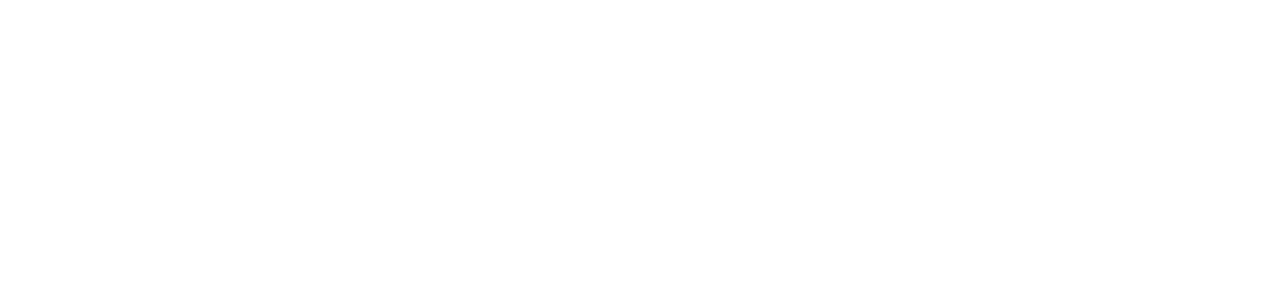
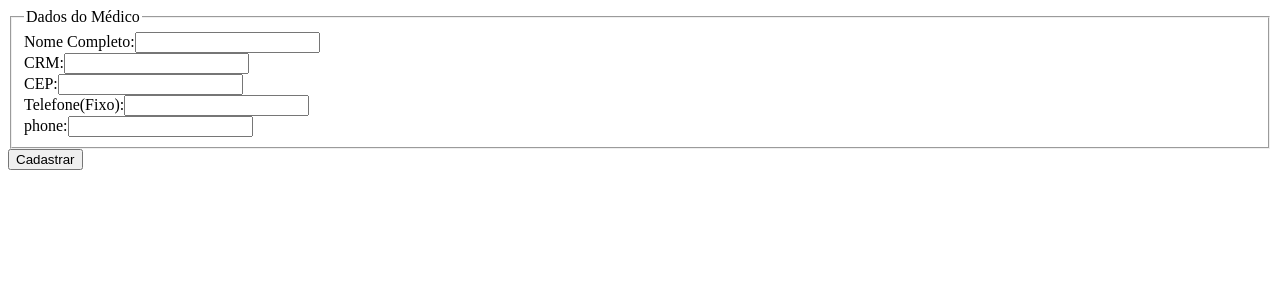
Before and after one commit to TGF0911/teste-gcb, a React (Create React App) app in the folder web/: page /create-doctors in a window 1280 px wide. Shown: the top 300 px of the page. Built offline with nearby package versions, Linux system fonts and the light colour scheme.

Commit message:
Add CreateDoctor Page

```diff
--- a/web/src/pages/CreateDoctors.tsx
+++ b/web/src/pages/CreateDoctors.tsx
@@ -1,9 +1,52 @@
-import React from 'react'
+import React, {FormEvent, useState} from 'react'
 
 export default function CreateDoctors(){
+
+  const [name, setName] = useState('')
+  const [crm, setCrm] = useState('')
+  const [cep, setCep] = useState('')
+  const [landline, setLandline] = useState('')
+  const [phone, setPhone] = useState('')
+  const [specialties, setSpecialties] = useState([])
+
+  async function handleSubmit(e : FormEvent){
+
+  }
+
   return(
     <div id="create-doctor-container">
+      <form onSubmit={handleSubmit} >
+        <fieldset>
+          <legend>Dados do Médico</legend>
+          <div className="input-block">
+            <label htmlFor="name">Nome Completo:</label>
+            <input type="text" id="name" value={name} onChange={e => setName(e.target.value)}/>
+          </div>
 
+          <div className="input-block">
+            <label htmlFor="crm">CRM:</label>
+            <input type="text" id="crm" value={crm} onChange={e => setCrm(e.target.value)}/>
+          </div>
+
+          <div className="input-block">
+            <label htmlFor="cep">CEP:</label>
+            <input type="text" id="cep" value={cep} onChange={e => setCep(e.target.value)}/>
+          </div>
+
+          <div className="input-block">
+            <label htmlFor="landline">Telefone(Fixo):</label>
+            <input type="text" id="landline" value={landline} onChange={e => setLandline(e.target.value)}/>
+          </div>
+
+          <div className="input-block">
+            <label htmlFor="phone">phone:</label>
+            <input type="text" id="phone" value={phone} onChange={e => setPhone(e.target.value)}/>
+          </div>
+
+        </fieldset>
+
+        <button>Cadastrar</button>
+      </form>
     </div>
   )
 }
```
